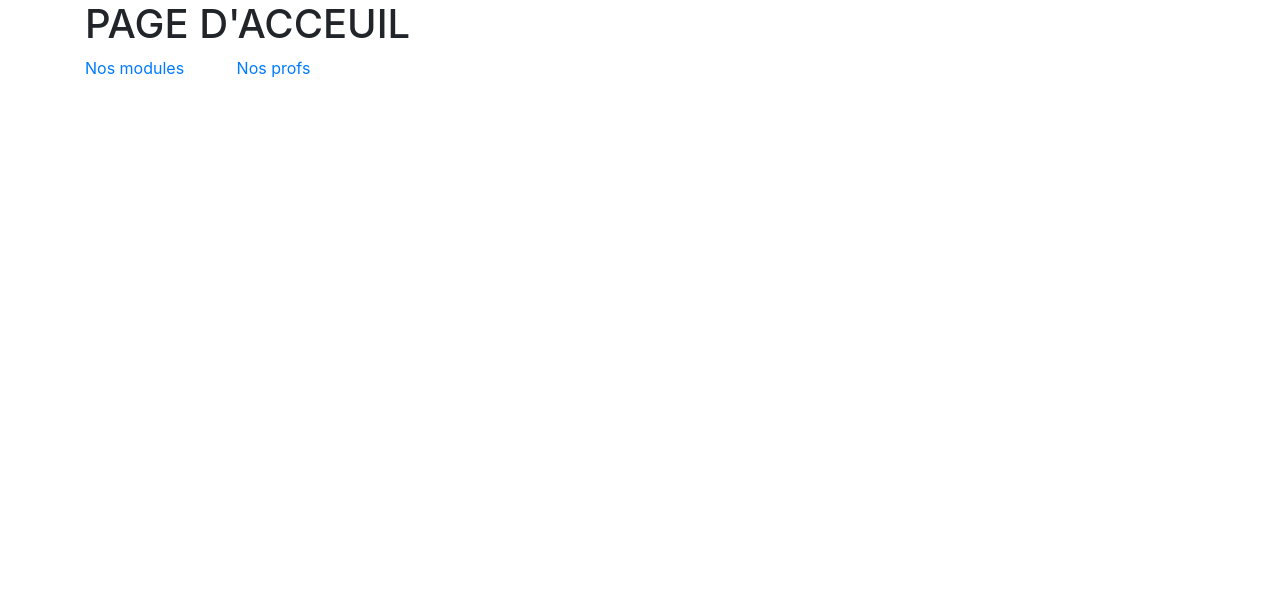
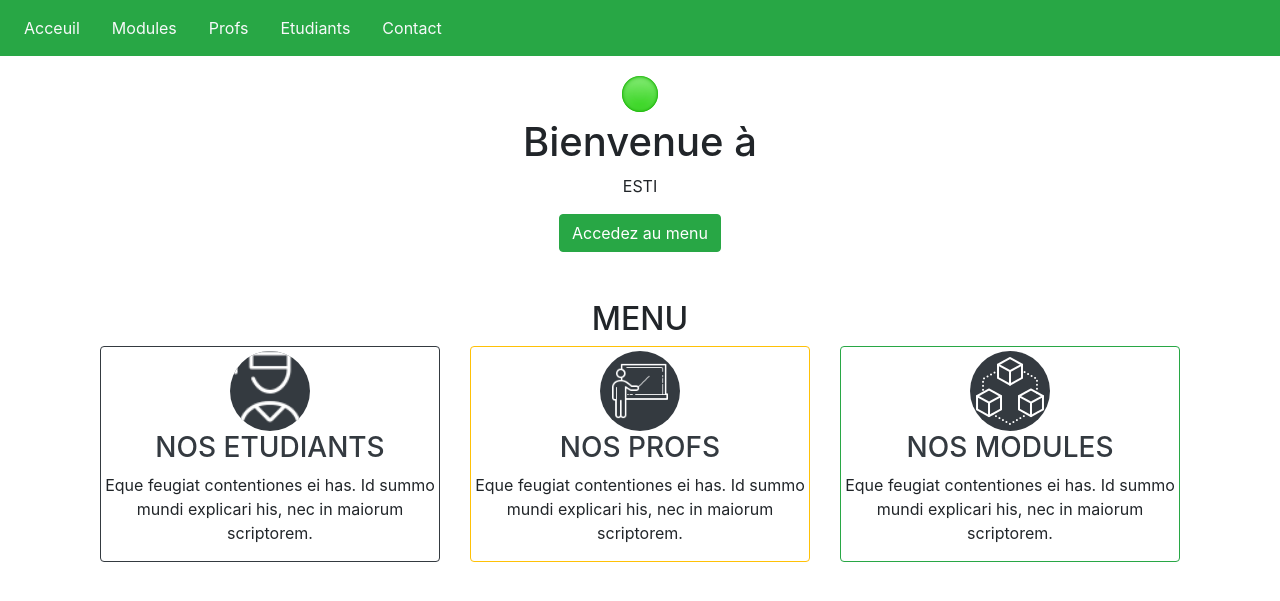
Before and after one commit to Mionja/examen_php, a PHP site: template Views/acceuil.php in a window 1280 px wide. Shown: the top 601 px of the page. Run offline with PHP 8.4, Linux system fonts and the light colour scheme; the template is opened without the code that fills it, so the values that code supplies are empty.

Commit message:
qlq modif

```diff
--- a/Controllers/ctrl_profs.php
+++ b/Controllers/ctrl_profs.php
@@ -1,6 +1,6 @@
 <?php
 
-include 'Models/mdl_prof.php';
+//include 'Models/mdl_prof.php';
 class Ctrl_profs
 {
     public static function index()
--- a/Views/acceuil.php
+++ b/Views/acceuil.php
@@ -1,4 +1,117 @@
-<h1>PAGE D'ACCEUIL</h1>
+<div class="tete">
+<header>
+    <nav class="navbar navbar-expand-sm bg-success navbar-dark fixed-top">
+    <ul class="navbar-nav">
+        <li class="nav-item">
+        <a class="nav-link text-light" href="#Acceuil">Acceuil</a>
+        </li>
+        <li class="nav-item ml-3">
+        <a class="nav-link text-light" href="index.php?page=Ctrl_modules">Modules</a>
+        </li>
+        <li class="nav-item ml-3">
+        <a class="nav-link text-light" href="index.php?page=Ctrl_profs">Profs</a>
+        </li>
+        <li class="nav-item ml-3">
+        <a class="nav-link text-light" href="#section3">Etudiants</a>
+        </li>
+        <li class="nav-item ml-3">
+        <a class="nav-link text-light" href="#section3">Contact</a>
+        </li>
 
-<a href="index.php?page=Ctrl_modules" class="mr-5">Nos modules</a>
-<a href="index.php?page=Ctrl_profs">Nos profs</a>
+    </ul>
+    </nav>
+</header>
+
+
+<h1 style="margin-top: 70px;"></h1>
+
+ <section class="mb-5">
+    <div class="container text-center">
+      <div class="row">
+        <div class="col-md-12">
+          <img src="/mine/PHP/assets/img/logo.png" alt="logo">
+        </div>
+      </div>
+
+      <div class="col-md-12">
+        <h1>
+          Bienvenue à
+        </h1>
+
+        <p class="tagline">
+        ESTI
+        </p>
+        <a class="btn btn-success rounded" href="#features">Accedez au menu</a>
+      </div>
+    </div>
+  </section>
+
+</div>
+
+
+
+
+<section class="features" id="features">
+    <div class="container">
+      <h2 class="text-center">
+        MENU
+      </h2>
+
+      <div class="row">
+        <div class="feature-col col-lg-4 col-xs-12">
+          <div class="card card-block text-center border-dark">
+            <div>
+            <a href="" class="text-dark">
+              <div class="feature-icon">
+              <img class="bg-dark rounded-circle mt-1" src="/mine/PHP/assets/img/Nos_etudiant.png" alt="img" style="width: 80px;">
+              </div>
+            </div>
+            <div>
+              <h3>
+                NOS ETUDIANTS
+              </h3></a>
+              <p>
+                Eque feugiat contentiones ei has. Id summo mundi explicari his, nec in maiorum scriptorem.
+              </p>
+            </div>
+          </div>
+        </div>
+
+        <div class="feature-col col-lg-4 col-xs-12">
+          <div class="card card-block text-center border-warning">
+            <div>
+            <a href="index.php?page=Ctrl_profs" class="text-dark">
+              <div class="feature-icon">
+              <img class="bg-dark rounded-circle mt-1" src="/mine/PHP/assets/img/Nos_prof.png" alt="img" style="width: 80px;">
+              </div>
+            </div>
+            <div>
+            <h3>NOS PROFS</h3></a>
+              <p>
+                Eque feugiat contentiones ei has. Id summo mundi explicari his, nec in maiorum scriptorem.
+              </p>
+            </div>
+          </div>
+        </div>
+
+        <div class="feature-col col-lg-4 col-xs-12">
+          <div class="card card-block text-center border-success">
+              <div>
+                <a href="index.php?page=Ctrl_modules" class= "text-dark">
+                <div class="feature-icon">
+                    <img class="bg-dark rounded-circle mt-1" src="/mine/PHP/assets/img/Nos_module.png" alt="img" style="width: 80px;">
+                </div>
+              </div>
+                <div>
+                    <h3>
+                    NOS MODULES
+                    </h3>
+                </a>
+                    <p>
+                        Eque feugiat contentiones ei has. Id summo mundi explicari his, nec in maiorum scriptorem.
+                    </p>
+                </div>
+          </div>
+        </div>
+      </div>
+</section>
```
Also changed, not shown: assets/img/Nos_etudiant.png (added), assets/img/Nos_module.png (added), assets/img/Nos_prof.png (added), assets/img/bg.jpg (added), assets/img/etudiant.png (added), assets/img/logo.png (added), assets/img/module.png (added), assets/img/prof.png (added).
